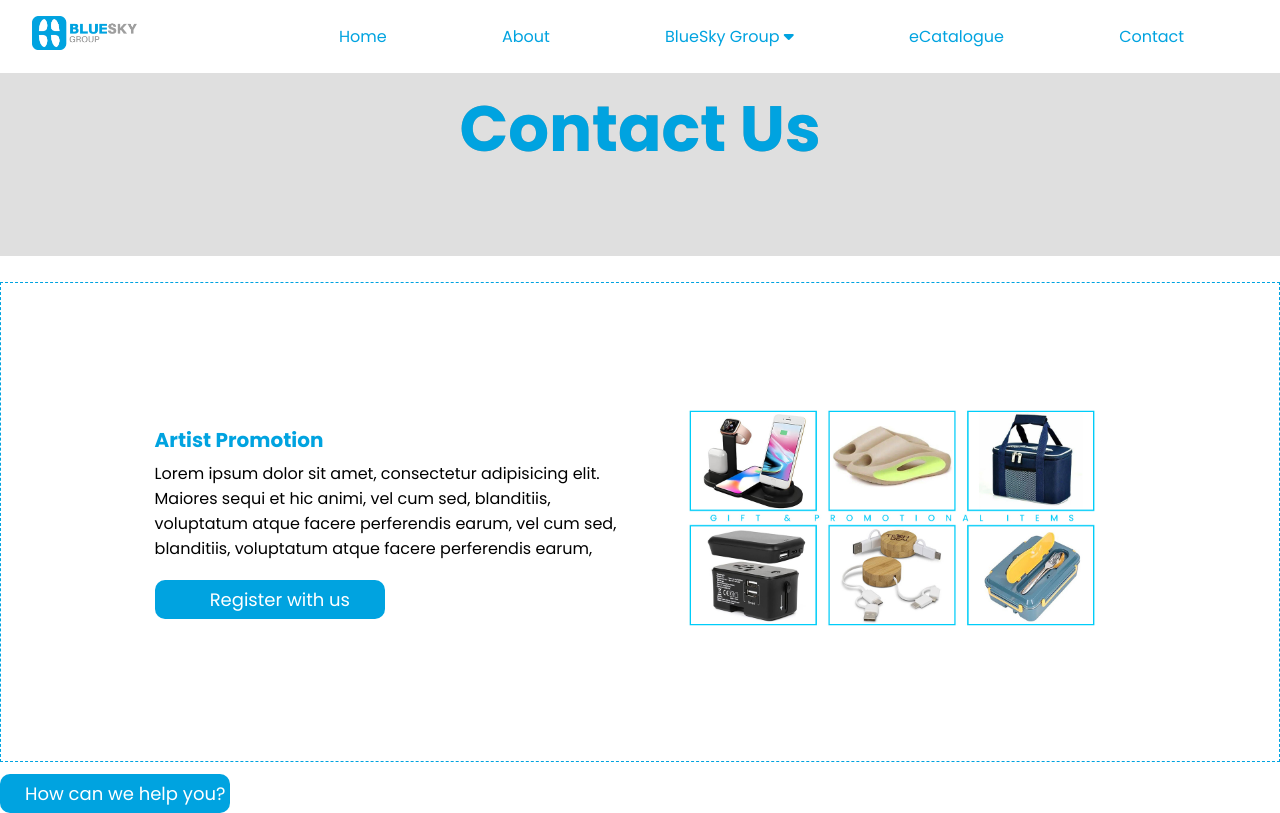
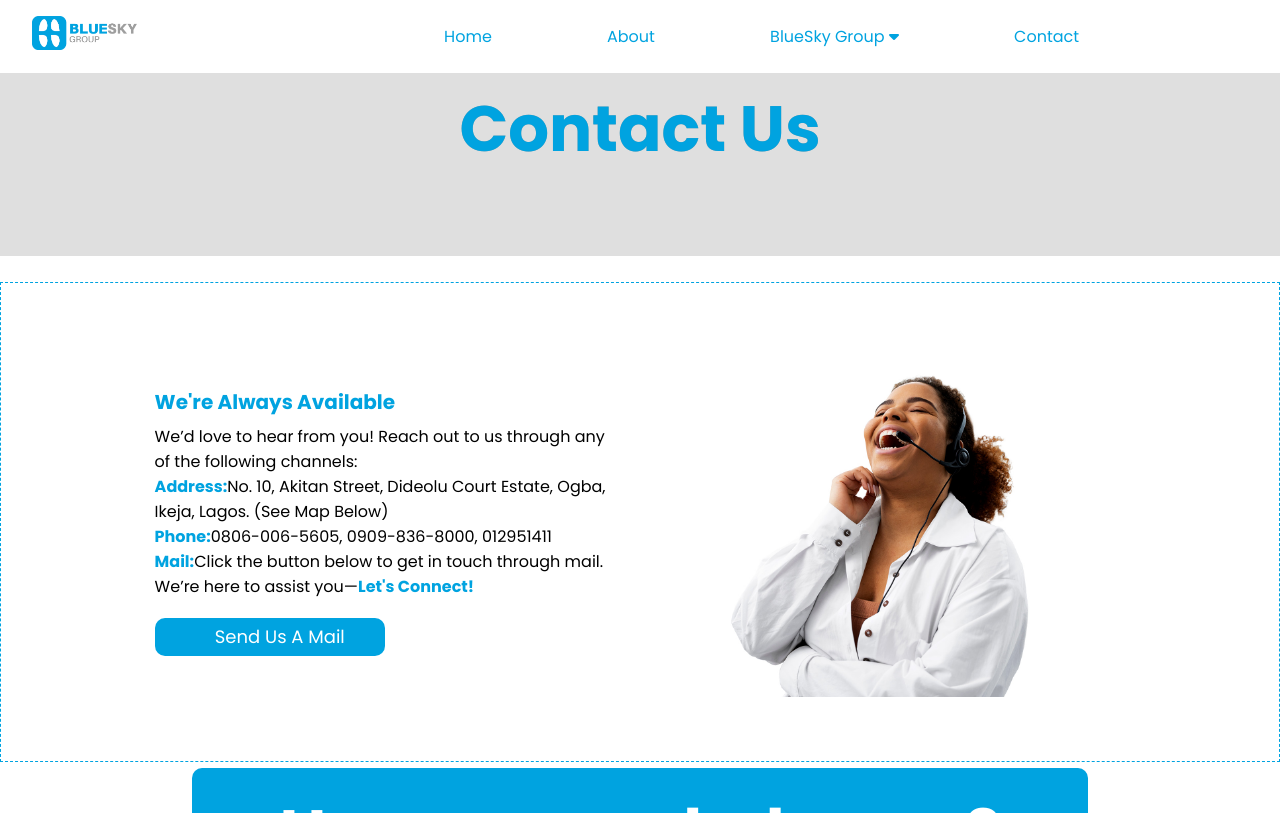
Before and after one commit to DeveloperDave001/BlueSkyGroup, a PHP site: page /contact.html in a window 1280 px wide. Shown: the top 813 px of the page. Run offline with PHP 8.4, Linux system fonts and the light colour scheme; grey boxes are pictures that could not be loaded.

Commit message:
Almost Done Cooking the Website (Semi-Done)

```diff
--- a/BlueSkyMediapromotions.html
+++ b/BlueSkyMediapromotions.html
@@ -44,7 +44,8 @@
 
                 </Li>
 
-                <Li><a href="eCatalogue.html"><img src="LogoIcon.png" alt="Logo" class="logo1">eCatalogue</a></Li>
+                                                <Li style="display: none;"><a href="#"><img src="LogoIcon.png" alt="Logo" class="logo1">eCatalogue</a></Li>
+
 
                 <Li><a href="contact.html"><img src="LogoIcon.png" alt="Logo" class="logo1">Contact</a></Li>
 
@@ -144,7 +145,7 @@
                 <div class="slides">
 
                     <div class="slide active">
-                        <img src="media2.jpg" alt="Image 1">
+                        <img src="oom.jpg" alt="Image 1">
                     </div>
 
                 </div>
--- a/BlueSkyTv.html
+++ b/BlueSkyTv.html
@@ -43,7 +43,8 @@
 
                 </Li>
 
-                <Li><a href="eCatalogue.html"><img src="LogoIcon.png" alt="Logo" class="logo1">eCatalogue</a></Li>
+                                                <Li style="display: none;"><a href="#"><img src="LogoIcon.png" alt="Logo" class="logo1">eCatalogue</a></Li>
+
 
                 <Li><a href="contact.html"><img src="LogoIcon.png" alt="Logo" class="logo1">Contact</a></Li>
 
--- a/Models&Ushers.html
+++ b/Models&Ushers.html
@@ -44,7 +44,8 @@
 
                 </Li>
 
-                <Li><a href="eCatalogue.html"><img src="LogoIcon.png" alt="Logo" class="logo1">eCatalogue</a></Li>
+                                                <Li style="display: none;"><a href="#"><img src="LogoIcon.png" alt="Logo" class="logo1">eCatalogue</a></Li>
+
 
                 <Li><a href="contact.html"><img src="LogoIcon.png" alt="Logo" class="logo1">Contact</a></Li>
 
--- a/PrintHouse.html
+++ b/PrintHouse.html
@@ -45,7 +45,8 @@
 
                 </Li>
 
-                <Li><a href="eCatalogue.html"><img src="LogoIcon.png" alt="Logo" class="logo1">eCatalogue</a></Li>
+                                                <Li style="display: none;"><a href="#"><img src="LogoIcon.png" alt="Logo" class="logo1">eCatalogue</a></Li>
+
 
                 <Li><a href="contact.html"><img src="LogoIcon.png" alt="Logo" class="logo1">Contact</a></Li>
 
--- a/contact.html
+++ b/contact.html
@@ -45,7 +45,8 @@
 
                 </Li>
 
-                <Li><a href="eCatalogue.html"><img src="LogoIcon.png" alt="Logo" class="logo1">eCatalogue</a></Li>
+                                                <Li style="display: none;"><a href="#"><img src="LogoIcon.png" alt="Logo" class="logo1">eCatalogue</a></Li>
+
 
                 <Li><a href="#"><img src="LogoIcon.png" alt="Logo" class="logo1">Contact</a></Li>
 
@@ -112,15 +113,20 @@
   <!-- Hero2 Section -->
   <div class="hero2">
     <div class="About">
-         <p class="subHead bolder">Artist Promotion</p>
-        <p>Lorem ipsum dolor sit amet, consectetur adipisicing elit. Maiores sequi et hic animi, vel cum sed, blanditiis, voluptatum atque facere perferendis earum, vel cum sed, blanditiis, voluptatum atque facere perferendis earum,
+         <p class="subHead bolder">We're Always Available</p>
+        <p>
+        We’d love to hear from you! Reach out to us through any of the following channels:  <br>
+        <span class="blue bolder">Address:</span>No. 10, Akitan Street, Dideolu Court Estate, Ogba, Ikeja, Lagos. (See Map Below) <br>
+        <span class="blue bolder">Phone:</span>0806-006-5605, 0909-836-8000, 012951411  <br>
+        <span class="blue bolder">Mail:</span>Click the button below to get in touch through mail.  <br>
+        We’re here to assist you—<span class="blue bolder">Let's Connect!</span>
         </p>
 
 
         <!-- General btn  -->
-        <a href="#" class="GeneralButton">
+        <a href="mailto:info@bsmediapro.com" class="GeneralButton" target="_blank">
             <img src="LogoIcon.png" alt="">
-            Register with us
+            Send Us A Mail
         </a>
 
     </div>
@@ -130,7 +136,7 @@
             <div class="slides">
 
                 <div class="slide active">
-                    <img src="Promotionalitems.jpg" alt="Image 1">
+                    <img src="contactus.jpg" alt="Image 1">
                 </div>
 
             </div>
--- a/eCatalogue.html
+++ b/eCatalogue.html
@@ -44,7 +44,7 @@
 
                 </Li>
 
-                <Li><a href="#"><img src="LogoIcon.png" alt="Logo" class="logo1">eCatalogue</a></Li>
+                                <Li style="display: none;"><a href="#"><img src="LogoIcon.png" alt="Logo" class="logo1">eCatalogue</a></Li>
 
                 <Li><a href="contact.html"><img src="LogoIcon.png" alt="Logo" class="logo1">Contact</a></Li>
 
@@ -126,7 +126,7 @@
             <div class="slides">
 
                 <div class="slide active">
-                    <img src="Promotionalitems.jpg" alt="Image 1">
+                    <img src="promotions eCat.jpg" alt="Image 1">
                 </div>
 
             </div>
@@ -207,7 +207,7 @@
   <div class="hero3">
     <div class="sideEffect">
         <p>
-            <span class="blue">BlueSky | <span id="units"></span></p>
+            <span class="blue"><span id="units"></span></p>
     </div>
   </div>
 
--- a/index.html
+++ b/index.html
@@ -70,7 +70,8 @@
 
                 </Li>
 
-                <Li><a href="eCatalogue.html"><img src="LogoIcon.png" alt="Logo" class="logo1">eCatalogue</a></Li>
+                                                <Li style="display: none;"><a href="#"><img src="LogoIcon.png" alt="Logo" class="logo1">eCatalogue</a></Li>
+
 
                 <Li><a href="contact.html"><img src="LogoIcon.png" alt="Logo" class="logo1">Contact</a></Li>
 
--- a/otherpages.css
+++ b/otherpages.css
@@ -14,6 +14,25 @@
 body{
     position: relative;
 }
+.helpYou{
+    height: 10vw;
+    width: 100%;
+    display: flex;
+    justify-content: center;
+    align-items: center;
+}
+.helpYou .GeneralButton{
+    height: 100%;
+    width: 70%;
+    font-size: 5vw;
+    font-weight: bold;
+}
+.helpYou .GeneralButton img{
+    display: none;
+}
+.helpYou .GeneralButton:hover{
+    background-color: var(--priColor2);
+}
 
 .map{
     width: 100%;
@@ -22,8 +41,6 @@ body{
     align-items: center;
     justify-content: center;
     padding:2vw 3vw;
-    border: var(--priColor) dashed .2px;
-
 }
 .map iframe{
     width: 100%;
```
Also changed, not shown: About.html (+6 -5 lines), contactus.jpg (added), oom.jpg, promotions eCat.jpg (added).
